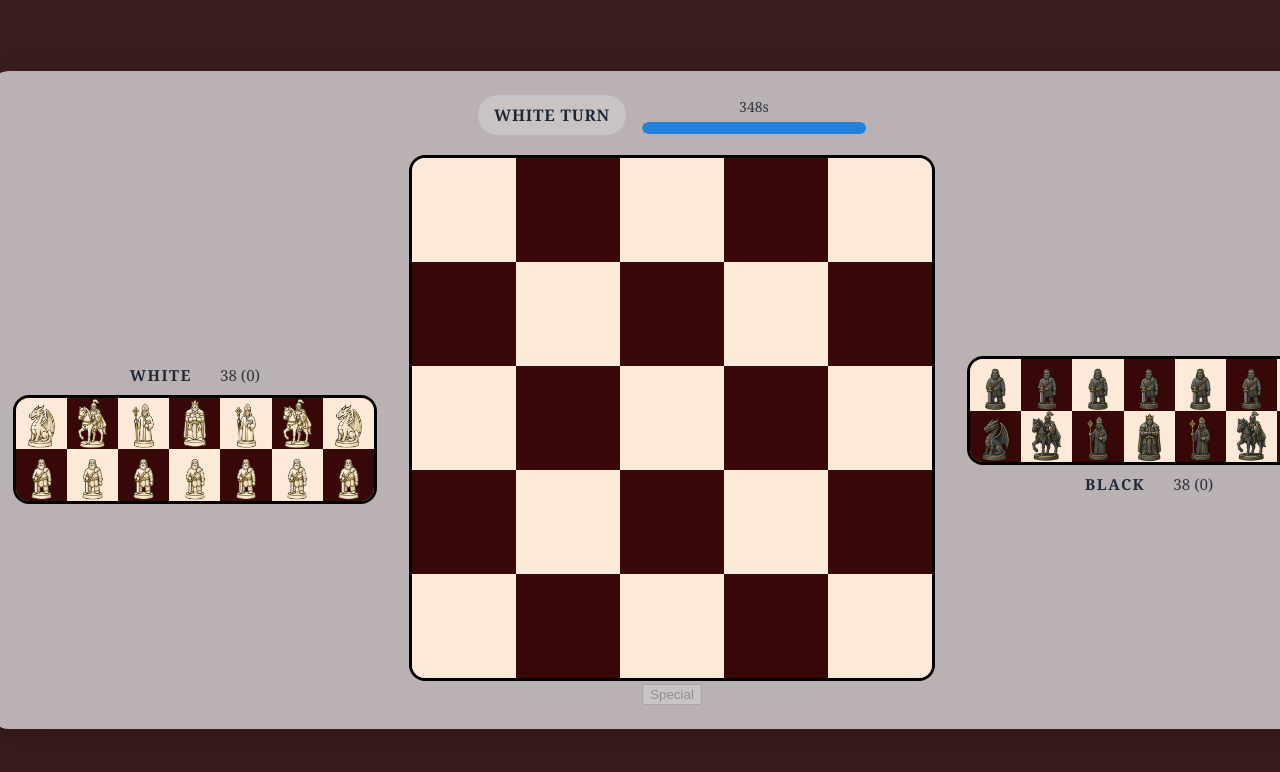
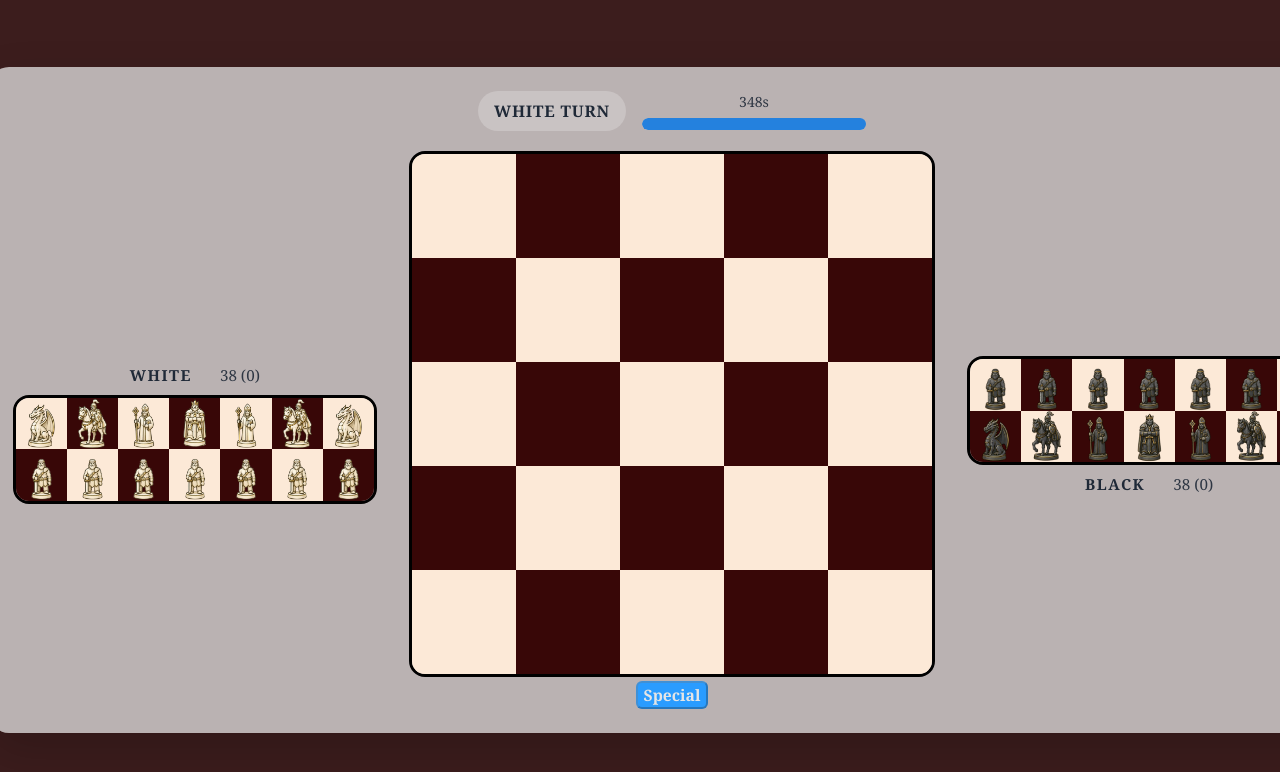
Before and after one commit to gkuenzi/4x4Chess, a React (Vite) app in the folder chess/: page / in a window 1280 px wide. Both pictures are taken after a click on the button "Start Game". Shown: the top 772 px of the page. Built offline with nearby package versions, Linux system fonts and the light colour scheme.

Commit message:
change the css of the special button

```diff
--- a/chess/src/GamePlay.jsx
+++ b/chess/src/GamePlay.jsx
@@ -721,15 +721,24 @@ function GamePlay({ whiteDeck, blackDeck, whiteType, blackType }) {
 
           <div className="center-board">
             {renderBoard(CENTER_SIZE, CENTER_SIZE, 'center', 'main-board-grid-gameplay')}
-                        <button
+            <button
               type="button"
+              style= {{
+                background: "#2a9cff",
+                color: "rgba(229, 229, 229, 1)",
+                fontWeight: "bold",
+                fontSize: ".98rem",
+                fontFamily: "'Georgia', 'Garamond', 'Palatino', 'serif'",
+                borderRadius: '6px',
+                marginTop: ".3rem"
+              }}
               className={`special-action-button ${reloadButtonVisible ? 'special-action-visible' : 'special-action-hidden'}`}
               disabled={!reloadButtonEnabled}
               aria-hidden={!reloadButtonVisible}
               tabIndex={reloadButtonVisible ? 0 : -1}
               onClick={handleReload}
             >
-            {specialActionLabel}
+              {specialActionLabel}
             </button>
           </div>
 
```
